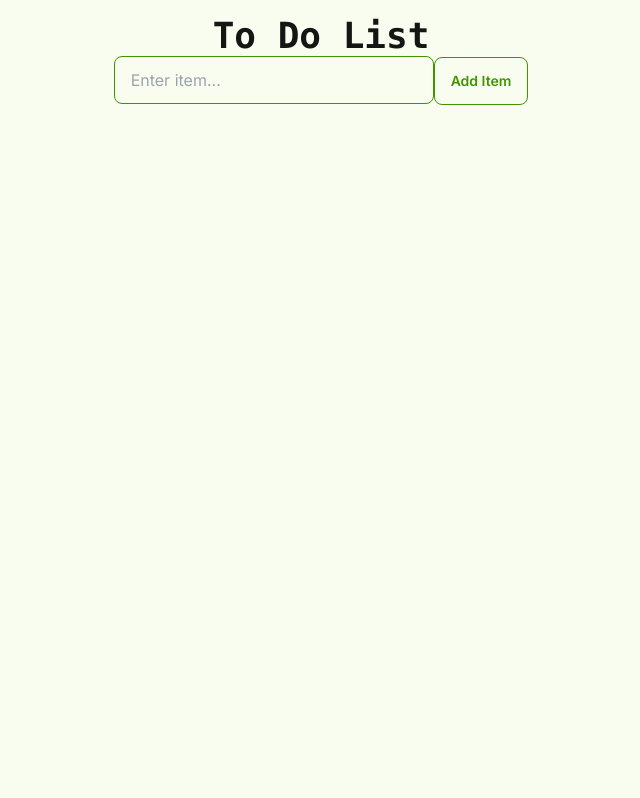
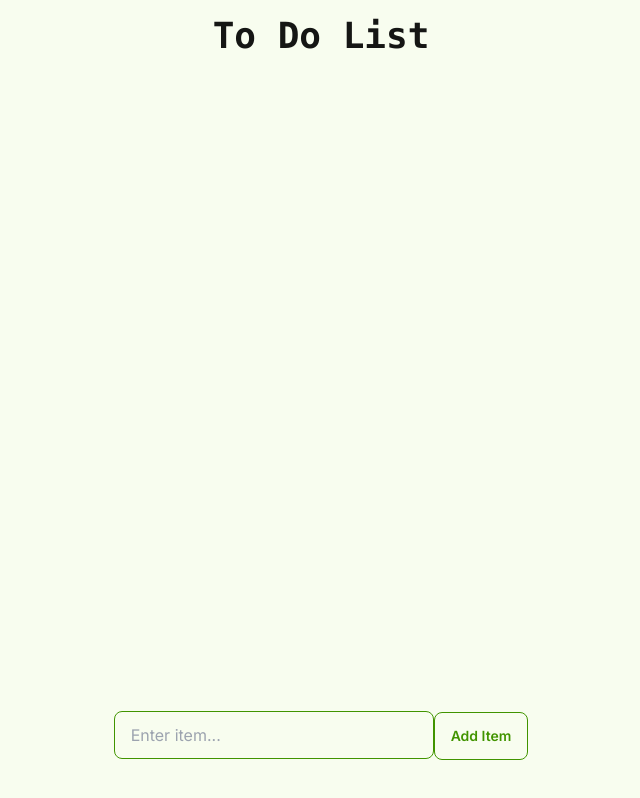
Before and after one commit to agrima1304/to-do-app, a Next.js app: page / in a window 1280 px wide. Shown: the whole page, without its empty margins (319-959 px from the left). Built offline with nearby package versions, Linux system fonts and the light colour scheme.

Commit message:
First working version of the app

```diff
--- a/app/components/AddItem.tsx
+++ b/app/components/AddItem.tsx
@@ -21,6 +21,7 @@ function AddItem() {
       <ul>
         {items.map((item, index) => index > 0 && <Item text={item}></Item>)}
       </ul>
+      <div className="fixed bottom-10 left-0 right-0">
         <input
           type="text"
           value={inputValue}
@@ -32,6 +33,7 @@ function AddItem() {
           Add Item
         </button>
       </div>
+    </div>
   );
 }
 
```
Lines whose indentation alone changed are shown as unchanged.
